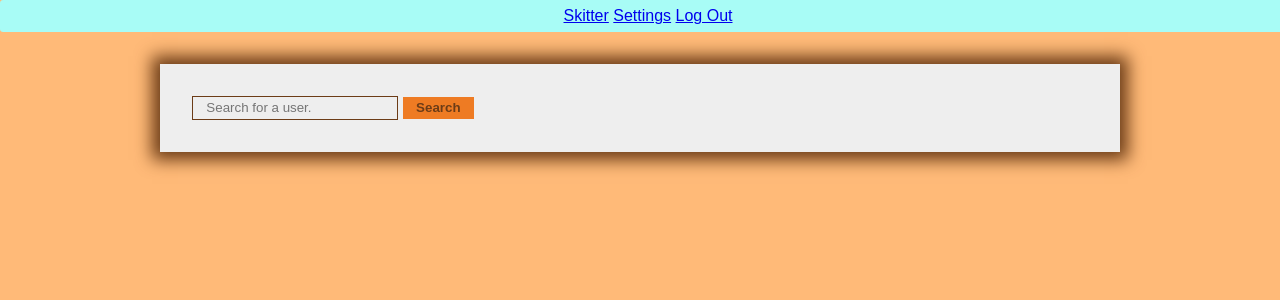
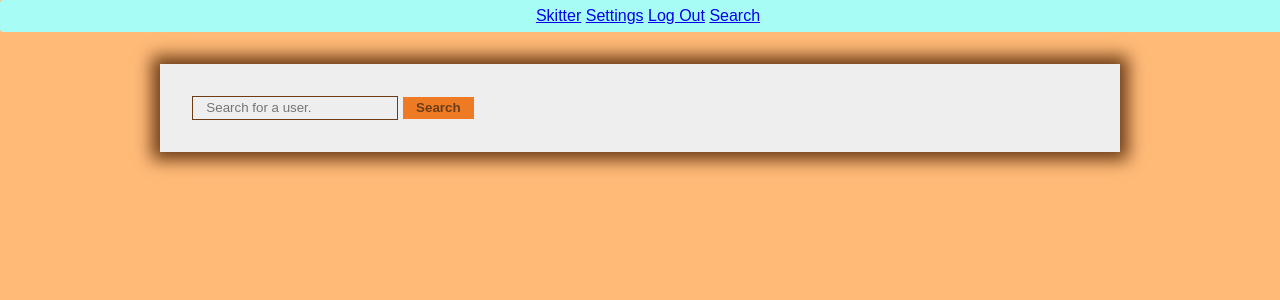
Before and after one commit to s-newman/skitter, a Flask app: page /search in a window 1280 px wide. Shown: the top 300 px of the page. Run offline with Flask 2, Linux system fonts and the light colour scheme.

Commit message:
Add a link to the search page on all internal pages

```diff
--- a/frontend/app/ui/templates/internal.html
+++ b/frontend/app/ui/templates/internal.html
@@ -7,6 +7,7 @@
             <a href="/dashboard" class="nav-link">Skitter</a>
             <a href="/settings" class="nav-link">Settings</a>
             <a href="/logout" class="nav-link">Log Out</a>
+            <a href="/search" class="nav-link">Search</a>
         </nav>
     </header>
     <section class="main">
```
